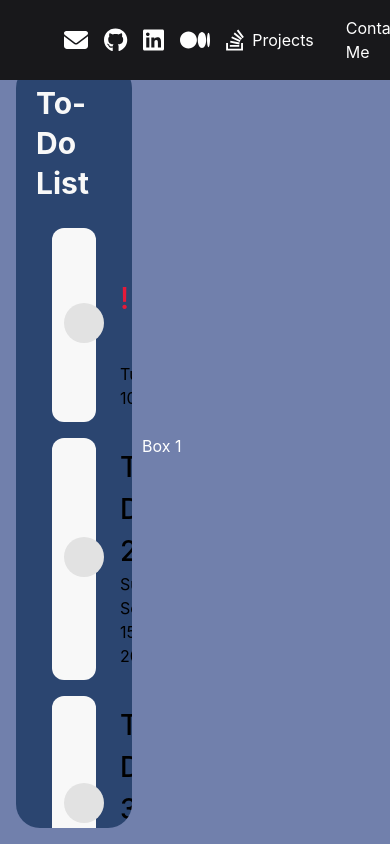
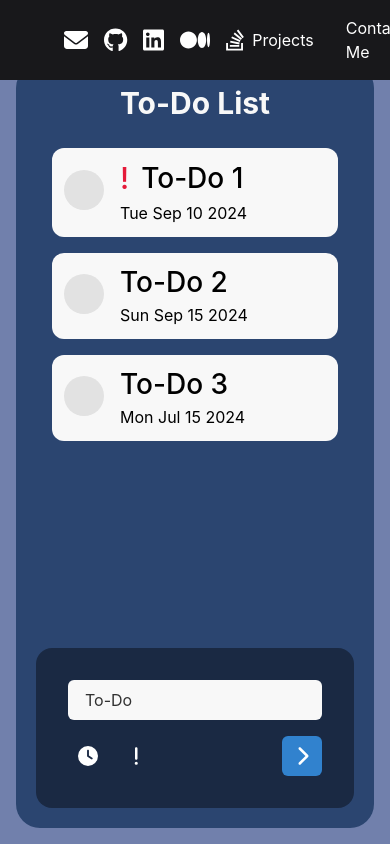
Before and after one commit to Ale-1508/todo-matcha, a React (Create React App) app: page / in a window 390 px wide. Built offline with nearby package versions, Linux system fonts and the light colour scheme.

Commit message:
Added responsive behavor to main section

```diff
--- a/src/components/MainSection.tsx
+++ b/src/components/MainSection.tsx
@@ -2,13 +2,17 @@ import { Box, Text, Flex } from "@chakra-ui/react";
 import FullScreenSection from "./FullScreenSection";
 import ToDo from "./ToDo/ToDo";
 import colors from "../context/colors";
+import useWindowDimensions from "../hooks/useWindowDimensions";
 
 const boxStyle = {
   borderRadius:"24px",
   overflow:"hidden",
 }
 
-const MainSection = () => (
+const MainSection = () => {
+  const { height, width } = useWindowDimensions();
+
+  return(
     <FullScreenSection
       justifyContent="center"
       alignItems="center"
@@ -23,17 +27,22 @@ const MainSection = () => (
         overflow="auto"
       >
         <ToDo boxStyle={boxStyle}/>
-      <Box
+        { width > 950
+          ? <Box
             { ...boxStyle }
-        flex="2"
+            flex={width > 1400 ? "2" : "1" }
             background="transparent"
             justifyContent="center"
             alignContent="center"
             >
             <Text>Box 1</Text>
           </Box>
+          : null
+        }
+
       </Flex>
     </FullScreenSection>
   );
+};
 
 export default MainSection;
```
Lines whose indentation alone changed are shown as unchanged.
